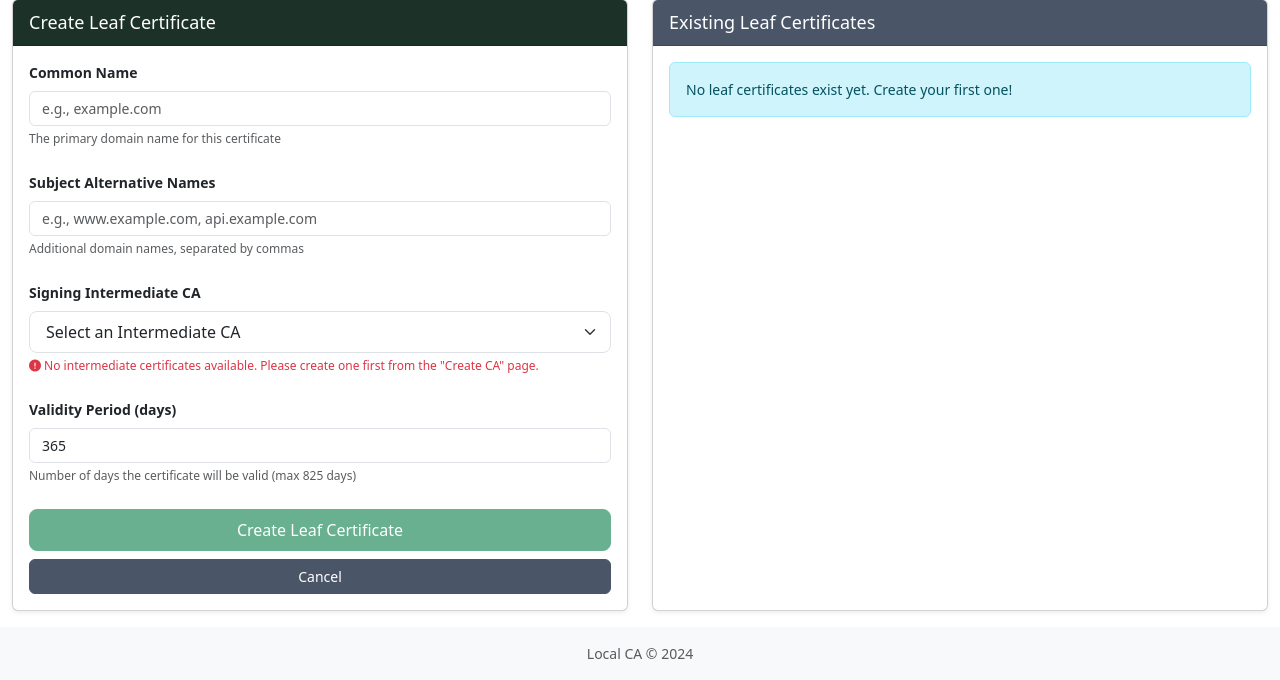
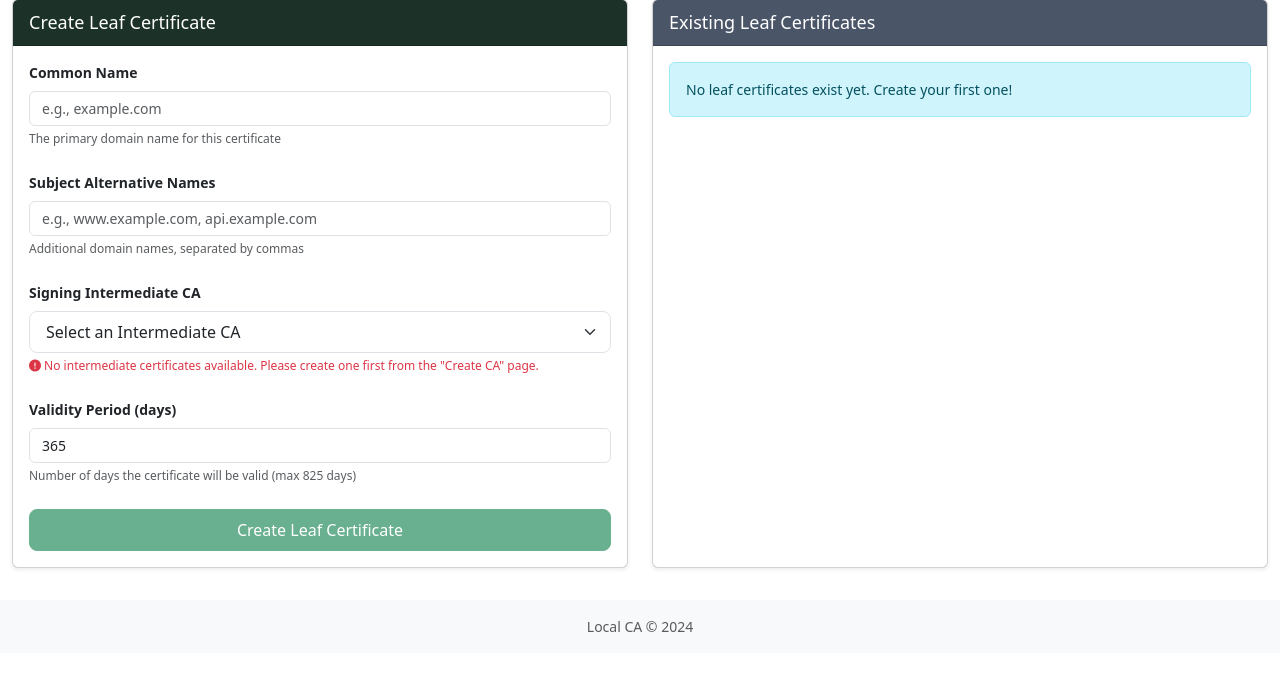
Before and after one commit to tgangte/LocalCA, a Django app: page /create_leaf/ in a window 1280 px wide. Shown: the part 147-827 px from the top of the page. After the commit the page ends 779 px from the top, so only its background shows below. Run offline with Django 5.2, Linux system fonts and the light colour scheme; the visitor is signed in with stand-in values (Sample User, id 1); data that the repository does not hold is empty.

Commit message:
removed cancel button not needed

```diff
--- a/localca_project/LocalCA/templates/LocalCA/create_leaf.html
+++ b/localca_project/LocalCA/templates/LocalCA/create_leaf.html
@@ -82,7 +82,6 @@
                             <button type="submit" class="btn btn-success btn-lg" {% if not intermediates %}disabled{% endif %}>
                                 Create Leaf Certificate
                             </button>
-                            <a href="{% url 'homepage' %}" class="btn btn-secondary">Cancel</a>
                         </div>
                     </form>
                 </div>
```
